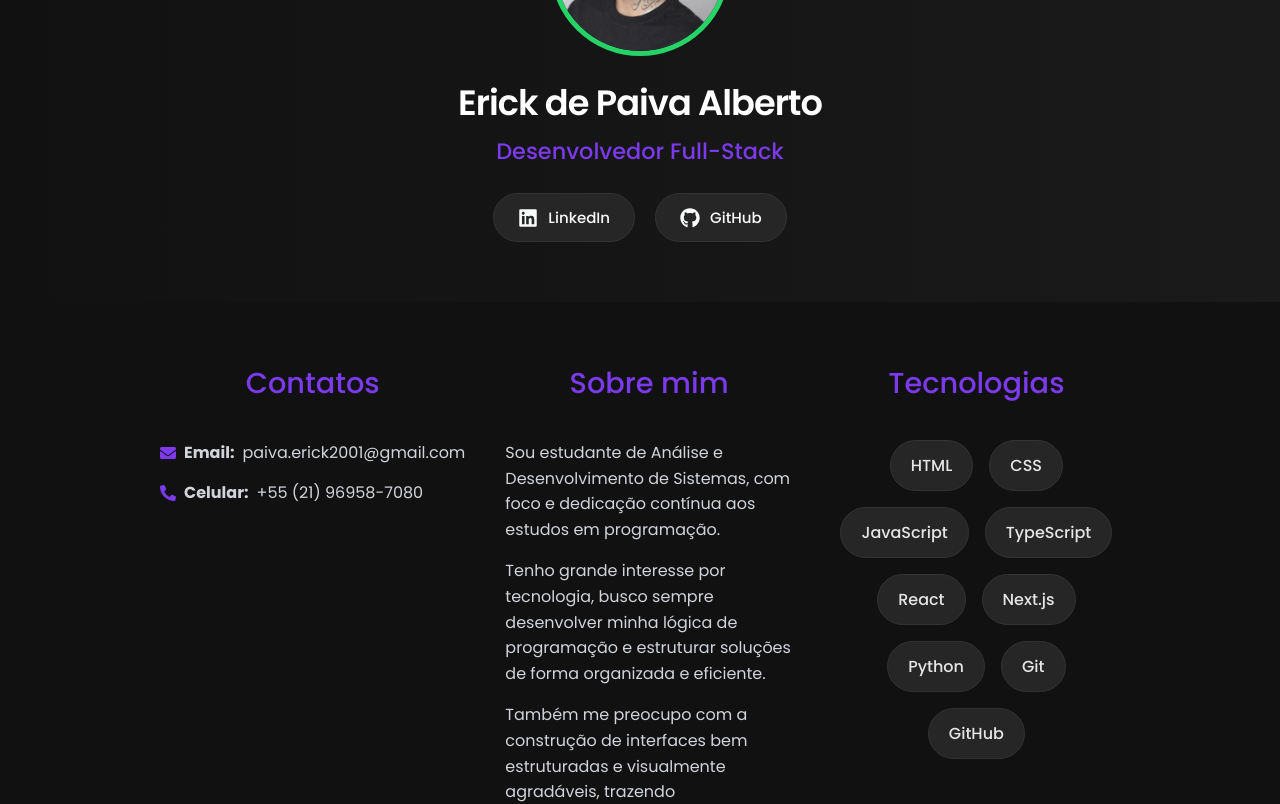
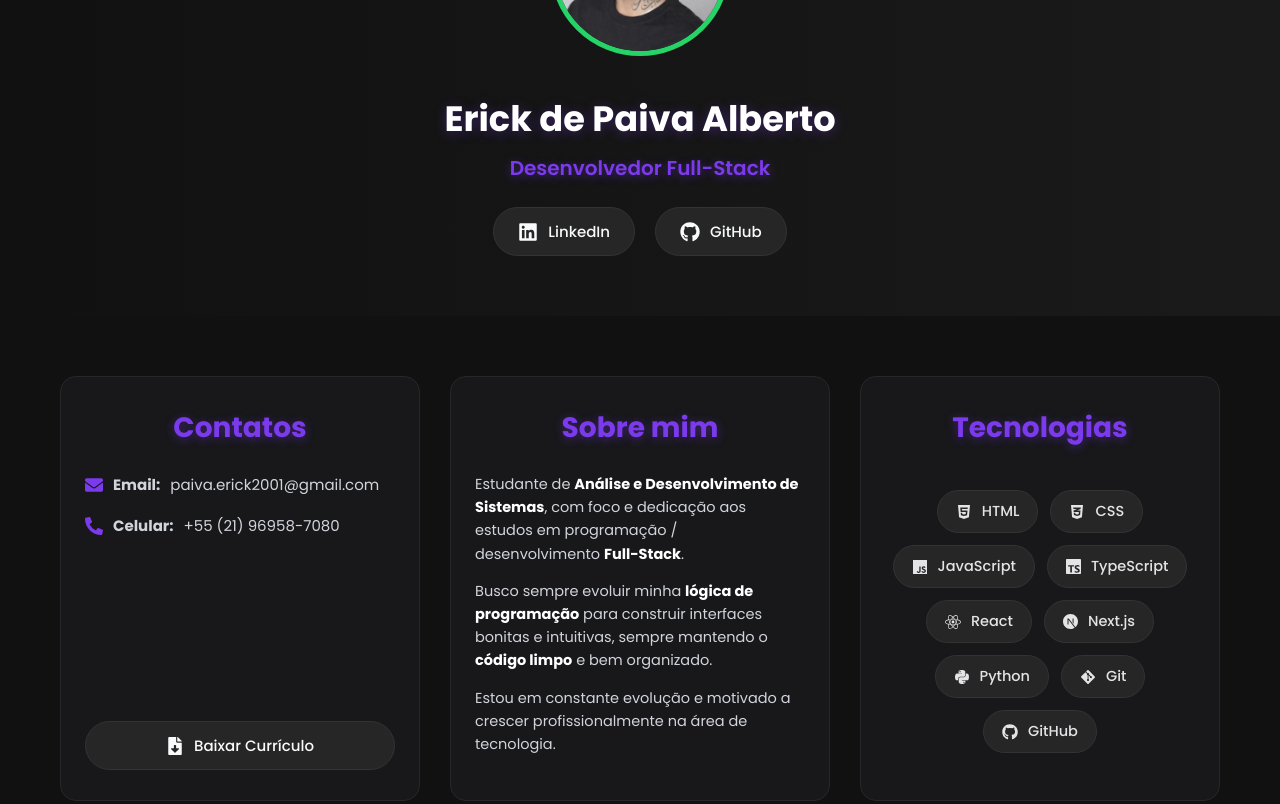
Before and after one commit to Erick-de-Paiva/portfolio, a Next.js app: page / in a window 1280 px wide. Shown: the part 280-1084 px from the top of the page. Built offline with nearby package versions, Linux system fonts and the light colour scheme.

Commit message:
atualiza pagina inicio #02

```diff
--- a/src/app/page.module.css
+++ b/src/app/page.module.css
@@ -7,7 +7,6 @@
   align-items: center;
 }
 
-/* Foto de Perfil com Hover e Borda Verde */
 .fotoPerfil {
   width: 180px;
   max-width: 40%;
@@ -26,20 +25,21 @@
 
 .home h1 {
   font-size: 2.2rem;
-  font-weight: 600;
-  letter-spacing: -1px;
-  margin-bottom: 5px;
+  font-weight: 700;
   color: #FFFFFF;
+  margin-top: 16px;
+  text-shadow: 0px 2px 12px rgba(124, 58, 237, 0.35);
 }
 
 .home h2 {
+  font-size: 1.25rem;
+  font-weight: 600;
   color: #7C3AED;
-  font-size: 1.4rem;
-  font-weight: 500;
-  margin-bottom: 25px;
+  margin-top: 8px;
+  margin-bottom: 24px;
+  text-shadow: 0px 2px 10px rgba(124, 58, 237, 0.45);
 }
 
-/* Botões Sociais */
 .socialCards {
   display: flex;
   gap: 20px;
@@ -72,81 +72,202 @@
 /* --- SEÇÃO SOBRE / CONTATOS --- */
 .about {
   padding: 60px 20px;
-  text-align: center;
-  max-width: 1000px;
+  max-width: 1200px;
   margin: 0 auto;
-}
-
-.about h2 {
-  color: #7C3AED;
-  font-weight: 500;
-  font-size: 1.8rem;
-  margin-bottom: 35px;
 }
 
 .aboutContainer {
   display: flex;
   flex-wrap: wrap;
-  justify-content: space-between;
-  gap: 40px;
-  text-align: left;
+  justify-content: center;
+  gap: 30px;
+  align-items: stretch;
 }
 
-.contato, .sobreMim, .tecnologias {
-  flex: 1 1 280px;
+.infoCard {
+  background: #18181B;
+  border: 1px solid #27272A;
+  border-radius: 16px;
+  padding: 30px 24px;
+  flex: 1 1 320px;
+  max-width: 360px;
+  display: flex;
+  flex-direction: column;
+  transition: all 0.3s ease;
 }
 
-.contato h2, .sobreMim h2, .tecnologias h2 {
-  text-align: center;
+.sobreMimCard {
+  max-width: 440px;
 }
 
-.sobreMim p {
-  margin-top: 1rem;
-  margin-bottom: 1rem;
-  line-height: 1.6;
-  color: #D1D5DB;
+.infoCard:hover {
+  border-color: rgba(124, 58, 237, 0.4);
+  box-shadow: 0 10px 30px rgba(0, 0, 0, 0.5);
+  transform: translateY(-4px);
+}
+
+.infoCard h2 {
+  color: #7C3AED;
+  font-size: 1.75rem;
+  font-weight: 700;
+  text-align: center;
+  margin-bottom: 24px;
+  text-shadow: 0px 2px 10px rgba(124, 58, 237, 0.4);
 }
 
 .contato p {
-  margin-bottom: 15px;
+  margin-bottom: 18px;
   color: #D1D5DB;
   display: flex;
   align-items: center;
-  gap: 8px;
+  gap: 10px;
+  font-size: 15px;
 }
 
 .contactIcon {
   color: #7C3AED;
+  font-size: 18px;
+  flex-shrink: 0;
+}
+
+.contactLink {
+  color: #D1D5DB;
+  text-decoration: none;
+  transition: color 0.3s ease;
+  word-break: break-all;
+}
+
+.contactLink:hover {
+  color: #7C3AED;
+  text-decoration: underline;
+}
+
+.cvButton {
+  display: inline-flex;
+  align-items: center;
+  justify-content: center;
+  gap: 10px;
+  background-color: #262626;
+  color: #F9FAFB;
+  border: 1px solid #333333;
+  padding: 12px 20px;
+  border-radius: 50px;
+  font-size: 15px;
+  font-weight: 500;
+  text-decoration: none;
+  margin-top: auto;
+  width: 100%;
+  transition: all 0.3s ease;
+  cursor: pointer;
+}
+
+.cvButton:hover {
+  background-color: #7C3AED;
+  border-color: #7C3AED;
+  color: #ffffff;
+  box-shadow: 0 8px 20px rgba(124, 58, 237, 0.35);
+}
+
+.sobreMim p {
+  margin-bottom: 14px;
+  line-height: 1.6;
+  color: #D1D5DB;
+  font-size: 14.5px;
+}
+
+.sobreMim strong {
+  color: #FFFFFF;
 }
 
 .techCards {
   display: flex;
   flex-wrap: wrap;
-  gap: 1rem;
+  gap: 12px;
   justify-content: center;
-  margin-top: 20px;
+  align-content: center;
+  flex-grow: 1;
 }
 
 .techCard {
   background: #262626;
-  padding: 12px 20px;
+  padding: 10px 18px;
   text-align: center;
   border-radius: 50px;
+  font-size: 14.5px;
   font-weight: 500;
   transition: all 0.3s ease;
   border: 1px solid #333333;
+  display: flex;
+  align-items: center;
+  gap: 10px;
+  color: #E4E4E7;
 }
 
-.techCard:hover {
-  background: #7C3AED;
-  border-color: #7C3AED;
-  transform: translateY(-2px);
+.techCard.html:hover {
+  background: #E34F26;
+  border-color: #E34F26;
+  color: #FFFFFF;
+  box-shadow: 0 4px 15px rgba(227, 79, 38, 0.4);
 }
 
-@media (max-width: 768px) {
-  .aboutContainer {
-    flex-direction: column;
-    align-items: center;
-    text-align: center;
+.techCard.css:hover {
+  background: #1572B6;
+  border-color: #1572B6;
+  color: #FFFFFF;
+  box-shadow: 0 4px 15px rgba(21, 114, 182, 0.4);
+}
+
+.techCard.js:hover {
+  background: #F7DF1E;
+  border-color: #F7DF1E;
+  color: #000000;
+  box-shadow: 0 4px 15px rgba(247, 223, 30, 0.4);
+}
+
+.techCard.ts:hover {
+  background: #3178C6;
+  border-color: #3178C6;
+  color: #FFFFFF;
+  box-shadow: 0 4px 15px rgba(49, 120, 198, 0.4);
+}
+
+.techCard.react:hover {
+  background: #61DAFB;
+  border-color: #61DAFB;
+  color: #000000;
+  box-shadow: 0 4px 15px rgba(97, 218, 251, 0.4);
+}
+
+.techCard.next:hover {
+  background: #FFFFFF;
+  border-color: #FFFFFF;
+  color: #000000;
+  box-shadow: 0 4px 15px rgba(255, 255, 255, 0.3);
+}
+
+.techCard.python:hover {
+  background: #3776AB;
+  border-color: #3776AB;
+  color: #FFFFFF;
+  box-shadow: 0 4px 15px rgba(55, 118, 171, 0.4);
+}
+
+.techCard.git:hover {
+  background: #F05032;
+  border-color: #F05032;
+  color: #FFFFFF;
+  box-shadow: 0 4px 15px rgba(240, 80, 50, 0.4);
+}
+
+.techCard.github:hover {
+  background: #555555;
+  border-color: #777777;
+  color: #FFFFFF;
+  box-shadow: 0 4px 15px rgba(255, 255, 255, 0.2);
+}
+
+@media (max-width: 900px) {
+  .infoCard, .sobreMimCard {
+    max-width: 100%;
   }
 }
--- a/src/app/page.tsx
+++ b/src/app/page.tsx
@@ -1,6 +1,19 @@
 import Image from "next/image";
 import styles from "./page.module.css";
-import { FaLinkedin, FaGithub, FaEnvelope, FaPhoneAlt } from "react-icons/fa";
+import {
+  FaLinkedin,
+  FaGithub,
+  FaEnvelope,
+  FaPhoneAlt,
+  FaFileDownload,
+  FaHtml5,
+  FaCss3Alt,
+  FaJs,
+  FaReact,
+  FaPython,
+  FaGitAlt
+} from "react-icons/fa";
+import { SiTypescript, SiNextdotjs } from "react-icons/si";
 
 export default function Home() {
   return (
@@ -42,46 +55,59 @@ export default function Home() {
 
       <section className={styles.about}>
         <div className={styles.aboutContainer}>
-          <div className={styles.contato}>
+          <div className={`${styles.infoCard} ${styles.contato}`}>
             <h2>Contatos</h2>
             <p>
               <FaEnvelope className={styles.contactIcon} />
-              <strong>Email:</strong> paiva.erick2001@gmail.com
+              <strong>Email:</strong>{" "}
+              <a href="mailto:paiva.erick2001@gmail.com" className={styles.contactLink}>
+                paiva.erick2001@gmail.com
+              </a>
             </p>
             <p>
-              <FaPhoneAlt className={styles.contactIcon} />
-              <strong>Celular:</strong> +55 (21) 96958-7080
+              <p>
+                <FaPhoneAlt className={styles.contactIcon} />
+                <strong>Celular:</strong> +55 (21) 96958-7080
+              </p>
             </p>
+
+            <a
+              href="/Currículo-Erick-de-Paiva-Desenvolvedor.pdf"
+              download="Currículo-Erick-de-Paiva-Desenvolvedor.pdf"
+              target="_blank"
+              rel="noopener noreferrer"
+              className={styles.cvButton}
+            >
+              <FaFileDownload size={18} />
+              <span>Baixar Currículo</span>
+            </a>
           </div>
 
-          <div className={styles.sobreMim}>
+          <div className={`${styles.infoCard} ${styles.sobreMimCard} ${styles.sobreMim}`}>
             <h2>Sobre mim</h2>
             <p>
-              Sou estudante de Análise e Desenvolvimento de Sistemas, com foco e dedicação contínua aos estudos em programação.
+              Estudante de <strong>Análise e Desenvolvimento de Sistemas</strong>, com foco e dedicação aos estudos em programação / desenvolvimento <strong>Full-Stack</strong>.
             </p>
             <p>
-              Tenho grande interesse por tecnologia, busco sempre desenvolver minha lógica de programação e estruturar soluções de forma organizada e eficiente.
-            </p>
-            <p>
-              Também me preocupo com a construção de interfaces bem estruturadas e visualmente agradáveis, trazendo funcionalidade e excelente experiência do usuário.
+              Busco sempre evoluir minha <strong>lógica de programação</strong> para construir interfaces bonitas e intuitivas, sempre mantendo o <strong>código limpo</strong> e bem organizado.
             </p>
             <p>
               Estou em constante evolução e motivado a crescer profissionalmente na área de tecnologia.
             </p>
           </div>
 
-          <div className={styles.tecnologias}>
+          <div className={`${styles.infoCard} ${styles.tecnologias}`}>
             <h2>Tecnologias</h2>
             <div className={styles.techCards}>
-              <div className={styles.techCard}>HTML</div>
-              <div className={styles.techCard}>CSS</div>
-              <div className={styles.techCard}>JavaScript</div>
-              <div className={styles.techCard}>TypeScript</div>
-              <div className={styles.techCard}>React</div>
-              <div className={styles.techCard}>Next.js</div>
-              <div className={styles.techCard}>Python</div>
-              <div className={styles.techCard}>Git</div>
-              <div className={styles.techCard}>GitHub</div>
+              <div className={`${styles.techCard} ${styles.html}`}><FaHtml5 size={16} /> HTML</div>
+              <div className={`${styles.techCard} ${styles.css}`}><FaCss3Alt size={16} /> CSS</div>
+              <div className={`${styles.techCard} ${styles.js}`}><FaJs size={16} /> JavaScript</div>
+              <div className={`${styles.techCard} ${styles.ts}`}><SiTypescript size={15} /> TypeScript</div>
+              <div className={`${styles.techCard} ${styles.react}`}><FaReact size={16} /> React</div>
+              <div className={`${styles.techCard} ${styles.next}`}><SiNextdotjs size={15} /> Next.js</div>
+              <div className={`${styles.techCard} ${styles.python}`}><FaPython size={16} /> Python</div>
+              <div className={`${styles.techCard} ${styles.git}`}><FaGitAlt size={16} /> Git</div>
+              <div className={`${styles.techCard} ${styles.github}`}><FaGithub size={16} /> GitHub</div>
             </div>
           </div>
         </div>
--- a/src/components/Footer/Footer.tsx
+++ b/src/components/Footer/Footer.tsx
@@ -3,7 +3,7 @@ import styles from "./Footer.module.css";
 export default function Footer() {
   return (
     <footer className={styles.footer}>
-      <p>© 2026 Erick de Paiva Alberto. Todos os direitos reservados.</p>
+      <p>© 2026 Erick de Paiva Alberto.</p>
     </footer>
   );
 }
```
Also changed, not shown: 1 other file (tests, documents, lock files or other folders).
